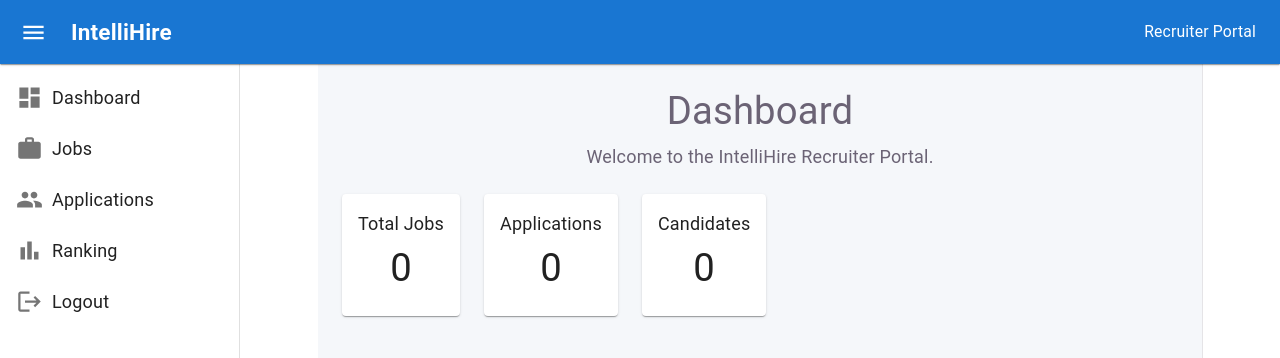
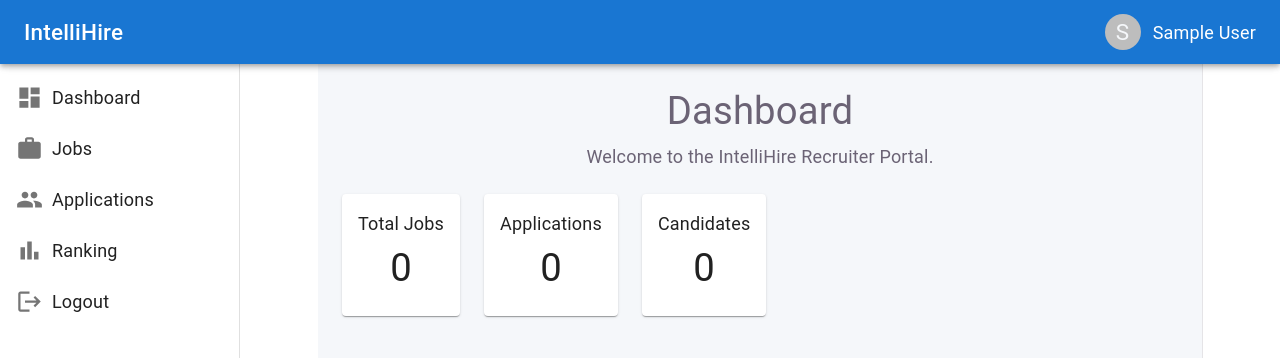
Before and after one commit to Ankush07-op/IntelliHire, a React app in the folder frontend/: page /dashboard in a window 1280 px wide. Shown: the top 358 px of the page. Built offline with nearby package versions, Linux system fonts and the light colour scheme; sample sign-in values are in the browser's storage; the HTML template or start-up script is replaced by a standard one.

Commit message:
feat: show recruiter profile in navbar

```diff
--- a/frontend/src/components/layout/Navbar.jsx
+++ b/frontend/src/components/layout/Navbar.jsx
@@ -3,42 +3,37 @@
   Toolbar,
   Typography,
   Box,
-  IconButton,
+  Avatar,
 } from "@mui/material";
 
-import MenuIcon from "@mui/icons-material/Menu";
+import { useAuth } from "../../context/AuthContext";
 
 function Navbar() {
+  const { recruiter } = useAuth();
+
+  const recruiterName = recruiter?.name || "Recruiter";
+
   return (
     <AppBar
       position="fixed"
-      elevation={1}
       sx={{
         zIndex: (theme) => theme.zIndex.drawer + 1,
       }}
     >
-      <Toolbar>
-        <IconButton
-          color="inherit"
-          edge="start"
-          sx={{ mr: 2 }}
-        >
-          <MenuIcon />
-        </IconButton>
-
-        <Typography
-          variant="h6"
-          component="div"
-          sx={{ fontWeight: 600 }}
-        >
+      <Toolbar sx={{ justifyContent: "space-between" }}>
+        <Typography variant="h6" fontWeight={600}>
           IntelliHire
         </Typography>
 
-        <Box sx={{ flexGrow: 1 }} />
+        <Box sx={{ display: "flex", alignItems: "center", gap: 1.5 }}>
+          <Avatar sx={{ width: 36, height: 36 }}>
+            {recruiterName.charAt(0).toUpperCase()}
+          </Avatar>
 
-        <Typography variant="body2">
-          Recruiter Portal
-        </Typography>
+          <Typography variant="body1" fontWeight={500}>
+            {recruiterName}
+          </Typography>
+        </Box>
       </Toolbar>
     </AppBar>
   );
```
